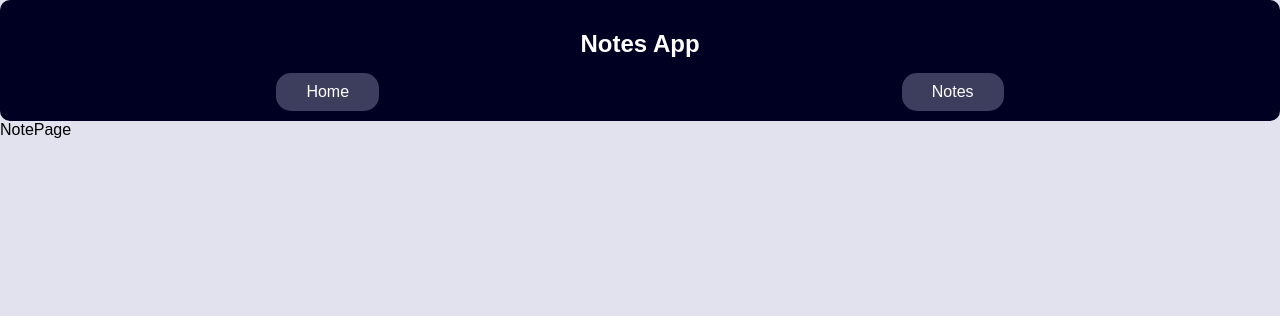
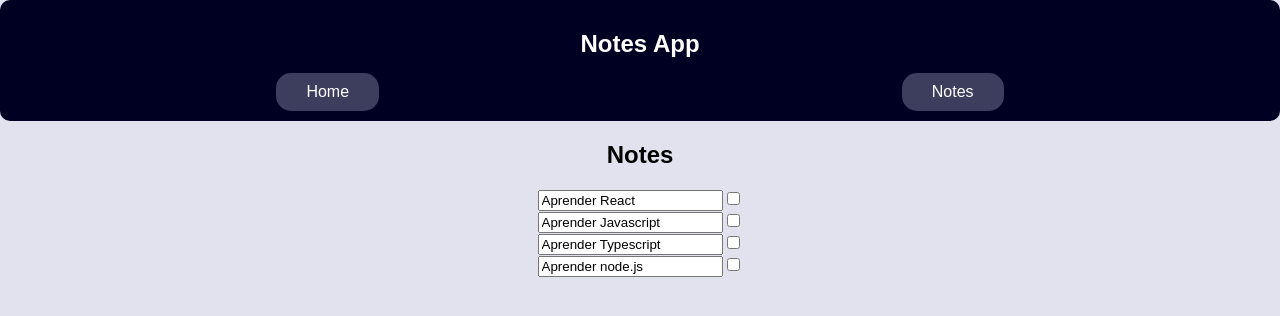
Before and after one commit to DanielGuzmanV/React-Proyecto-NotesApp, a React (Vite) app: page /notes in a window 1280 px wide. Shown: the top 316 px of the page. Built offline with nearby package versions, Linux system fonts and the light colour scheme.

Commit message:
se uso NoteCards en NotePage

```diff
--- a/src/pages/NotePage.jsx
+++ b/src/pages/NotePage.jsx
@@ -1,6 +1,28 @@
+import { useContext } from "react"
+import NoteCards from "../components/NoteCards";
+import { NoteContext } from "../context/notecontext";
+
 function NotePage() {
+  const {notes} = useContext(NoteContext);
+
+  const valueNoteCards = notes.map(valueNotes => {
+    return(
+      <li key={valueNotes.id}>
+        <NoteCards note={valueNotes}/>
+      </li>
+    )
+  })
+
   return (
-    <div>NotePage</div>
+    <div style={{
+      textAlign: 'center'
+    }}>
+      <h2>Notes</h2>
+
+      <ul className="note-list">
+        {valueNoteCards}
+      </ul>
+    </div>
   )
 }
 
```
